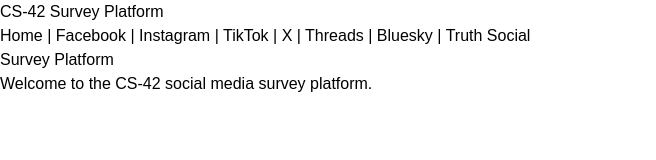
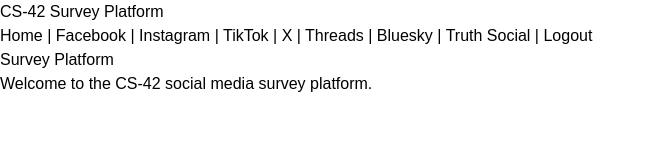
Before and after one commit to R7trztrz/CS-42-3, a React (Vite) app in the folder SurveyPlatformFrontend/: page / in a window 1280 px wide. Shown: the top 160 px of the page, without its empty margins (0-656 px from the left). Built offline with nearby package versions, Linux system fonts and the light colour scheme; sample sign-in values are in the browser's storage.

Commit message:
feat(auth): implement FR-05 researcher logout

```diff
--- /dev/null
+++ b/SurveyPlatformFrontend/src/auth/components/ProtectedRoute.tsx
@@ -0,0 +1,11 @@
+import { Navigate, Outlet } from 'react-router-dom'
+
+export default function ProtectedRoute() {
+    const token = localStorage.getItem('researcherToken')
+
+    if (!token) {
+        return <Navigate to="/login" replace />
+    }
+
+    return <Outlet />
+}
--- a/SurveyPlatformFrontend/src/layouts/MainLayout.tsx
+++ b/SurveyPlatformFrontend/src/layouts/MainLayout.tsx
@@ -1,6 +1,14 @@
-import { Link, Outlet } from 'react-router-dom'
+import { Link, Outlet, useNavigate } from 'react-router-dom'
 
 function MainLayout() {
+    const navigate = useNavigate()
+
+    const handleLogout = () => {
+        localStorage.removeItem('researcherToken')
+        localStorage.removeItem('researcherTokenType')
+
+        navigate('/login', { replace: true })
+    }
   return (
     <div>
       <header>
@@ -14,7 +22,10 @@
           <Link to="/x">X</Link>{' | '}
           <Link to="/threads">Threads</Link>{' | '}
           <Link to="/bluesky">Bluesky</Link>{' | '}
-          <Link to="/truth-social">Truth Social</Link>
+            <Link to="/truth-social">Truth Social</Link>{' | '}
+            <button type="button" onClick={handleLogout}>
+                Logout
+            </button>
         </nav>
       </header>
 
--- a/SurveyPlatformFrontend/src/routes/AppRouter.tsx
+++ b/SurveyPlatformFrontend/src/routes/AppRouter.tsx
@@ -4,6 +4,7 @@
 
 import LoginPage from '../auth/pages/LoginPage'
 import RegisterPage from '../auth/pages/RegisterPage'
+import ProtectedRoute from '../auth/components/ProtectedRoute'
 
 import MainLayout from '../layouts/MainLayout'
 import Home from '../pages/Home'
@@ -24,6 +25,9 @@
     path: '/register',
     element: <RegisterPage />,
   },
+  {
+    element: <ProtectedRoute />,
+    children: [
       {
         path: '/',
         element: <MainLayout />,
@@ -66,6 +70,8 @@
           },
         ],
       },
+    ],
+  },
 ])
 
 export default router
```
Lines whose indentation alone changed are shown as unchanged.
